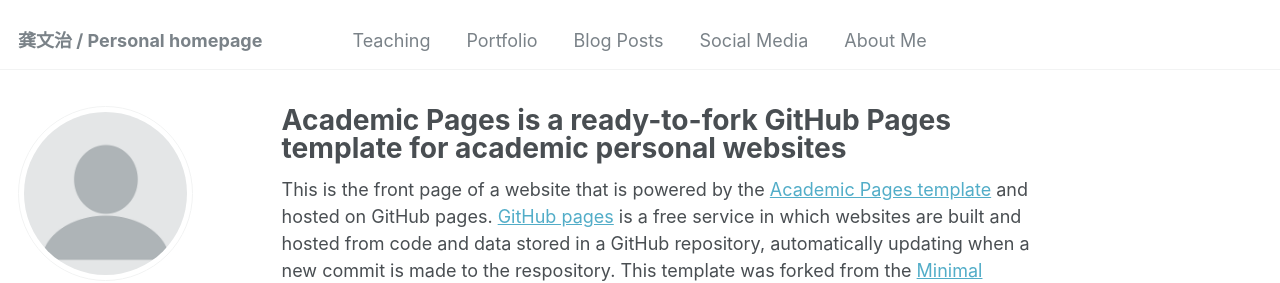
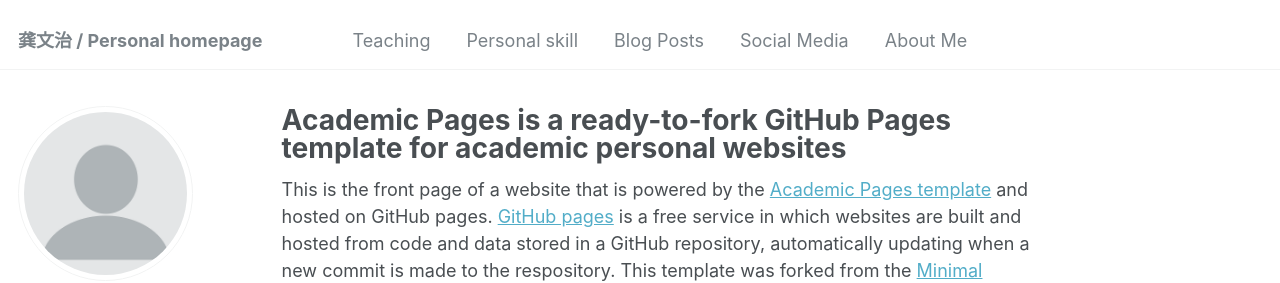
Before and after one commit to WendellGong/WendellGong.github.io, a Jekyll site: the page built from _pages/about.md, in a window 1280 px wide. Shown: the top 283 px of the page. Built offline with Jekyll 4.4.1, drawn with Linux system fonts in a browser that asks for light colours.

Commit message:
WendellGong.github.io

```diff
--- a/_data/navigation.yml
+++ b/_data/navigation.yml
@@ -9,7 +9,7 @@ main:
   - title: "Teaching"
     url: /teaching/
 
-  - title: "Portfolio"
+  - title: "Personal skill"
     url: /portfolio/
 
   - title: "Blog Posts"
```
